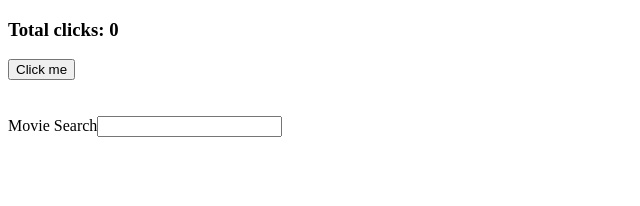
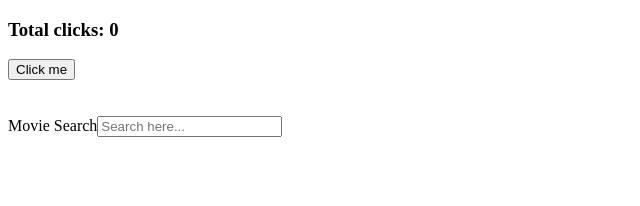
Before and after one commit to phsik3260/movie-recommend-app-for-lecture, a React (Create React App) app: page / in a window 1280 px wide. Shown: the top 206 px of the page, without its empty margins (0-640 px from the left). Built offline with nearby package versions, Linux system fonts and the light colour scheme.

Commit message:
~#6.3 Recap

```diff
--- a/src/App.js
+++ b/src/App.js
@@ -8,15 +8,27 @@ const App = () => {
 
   const changeKeyword = (event) => setKeyword(event.target.value);
 
-  useEffect(() => console.log("call api"), []);
+  console.log("I run all time.");
 
+  useEffect(() => console.log("I run only once."), []);
   useEffect(() => {
-    if (keyword === "" || keyword.length < 3) {
+    if (counter === 0) {
       return;
     }
-    // useEffect와 조건문을 결합하여 활용할 수도 있다.
-    console.log(`search for: ${keyword}`);
+    console.log("I run when 'counter' changes.");
+  }, [counter]);
+  useEffect(() => {
+    if (keyword === "") {
+      return;
+    }
+    console.log("I run when 'keyword' changes.");
   }, [keyword]);
+  useEffect(() => {
+    if (counter === 0 || keyword === "") {
+      return;
+    }
+    console.log("I run when 'counter & keyword' changes.");
+  }, [counter, keyword]);
 
   return (
     <>
@@ -27,7 +39,12 @@ const App = () => {
       <br />
       <div>
         <label htmlFor="">Movie Search</label>
-        <input type="text" value={keyword} onChange={changeKeyword} />
+        <input
+          type="text"
+          placeholder="Search here..."
+          value={keyword}
+          onChange={changeKeyword}
+        />
       </div>
     </>
   );
```
